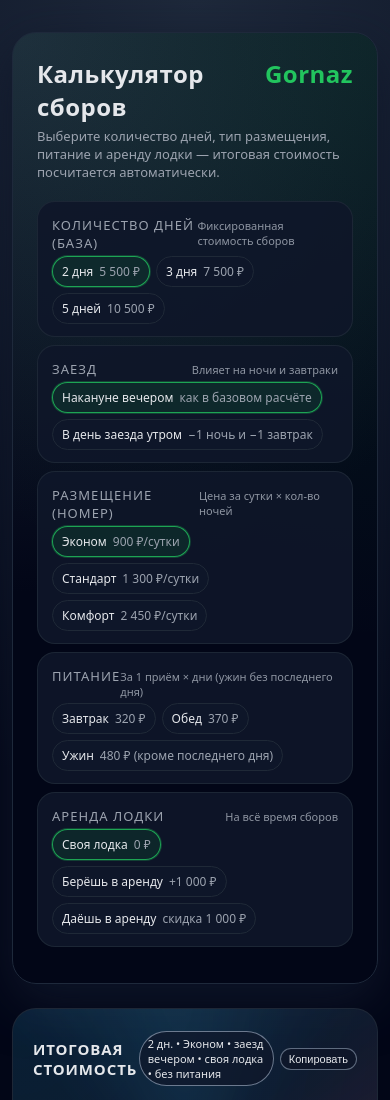
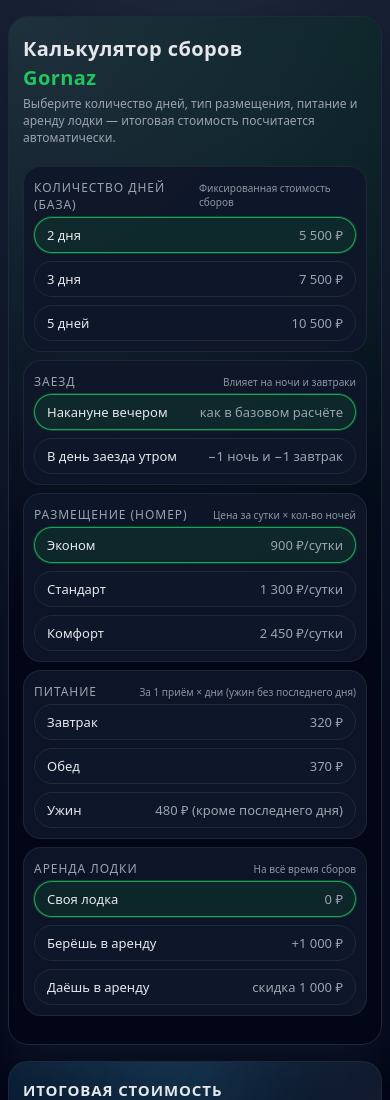
Before and after one commit to borisovar-oxiom/gornaz_calc, a plain HTML site: page index.html in a window 390 px wide. Shown: the top 1100 px of the page. Drawn offline with Linux system fonts and the light colour scheme.

Commit message:
Мобильная версия

```diff
--- a/index.html
+++ b/index.html
@@ -2,6 +2,7 @@
 <html lang="ru">
 <head>
   <meta charset="UTF-8" />
+  <meta name="viewport" content="width=device-width, initial-scale=1" />
   <title>Калькулятор стоимости спортивных сборов</title>
   <style>
     :root {
@@ -375,6 +376,70 @@
       font-size: 11px;
       color: var(--danger);
       display: none;
+    }
+
+    @media (max-width: 640px) {
+      body {
+        padding: 16px 8px;
+        align-items: flex-start;
+      }
+      .card,
+      .summary-card {
+        padding: 18px 14px 20px;
+        border-radius: 20px;
+      }
+      .container {
+        gap: 16px;
+      }
+      h1 {
+        font-size: 20px;
+        flex-direction: column;
+        align-items: flex-start;
+        gap: 2px;
+      }
+      .subtitle {
+        font-size: 12px;
+      }
+      .field-group {
+        padding: 12px 10px 10px;
+      }
+      .field-title {
+        font-size: 12px;
+      }
+      .field-note {
+        font-size: 10px;
+      }
+      .options {
+        gap: 8px;
+      }
+      .chip {
+        width: 100%;
+        justify-content: space-between;
+        padding: 8px 12px;
+        font-size: 13px;
+      }
+      .summary-title-row {
+        flex-direction: column;
+        align-items: flex-start;
+        gap: 8px;
+      }
+      .summary-meta {
+        width: 100%;
+        justify-content: space-between;
+        gap: 8px;
+      }
+      .summary-pill {
+        flex: 1;
+      }
+      .summary-copy-btn {
+        white-space: nowrap;
+      }
+      .total-value {
+        font-size: 26px;
+      }
+      .breakdown {
+        font-size: 11px;
+      }
     }
   </style>
 </head>
```
